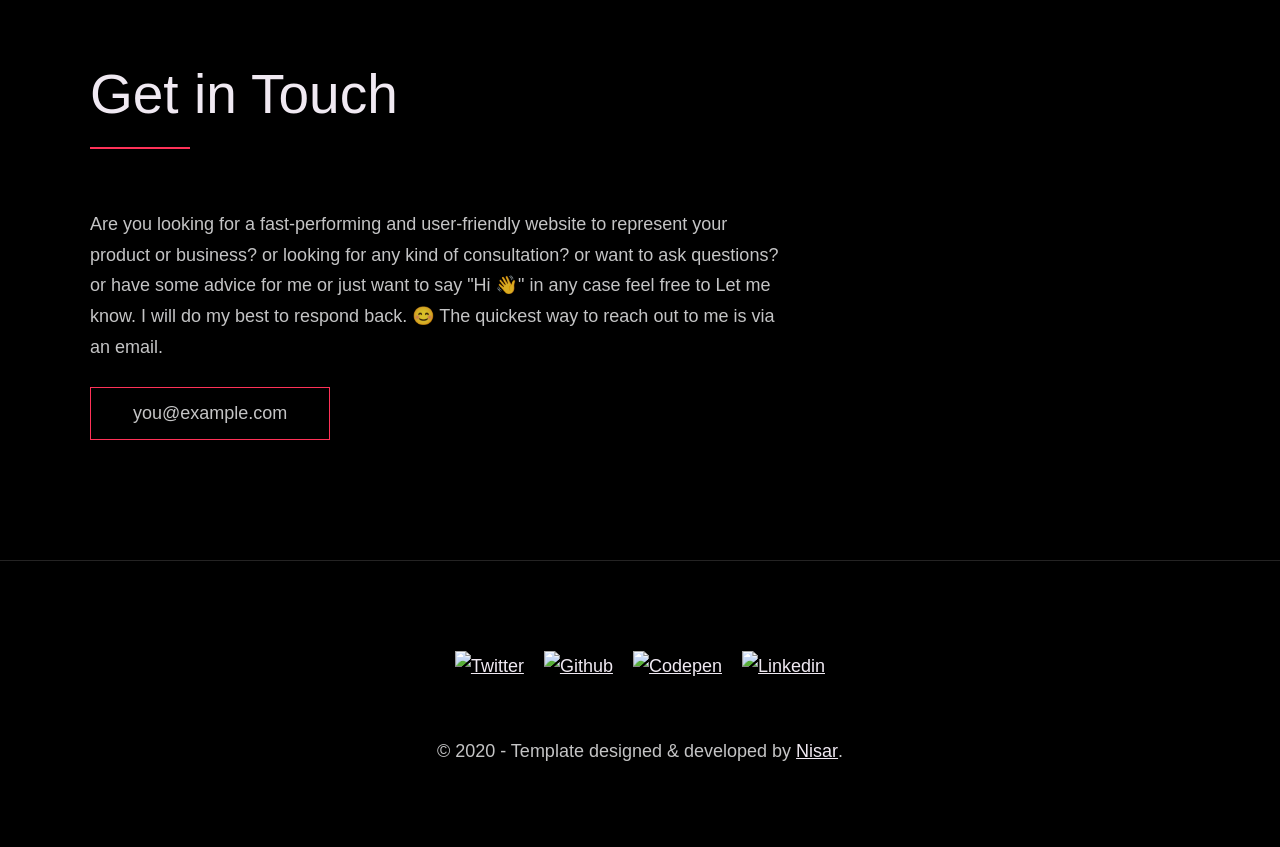
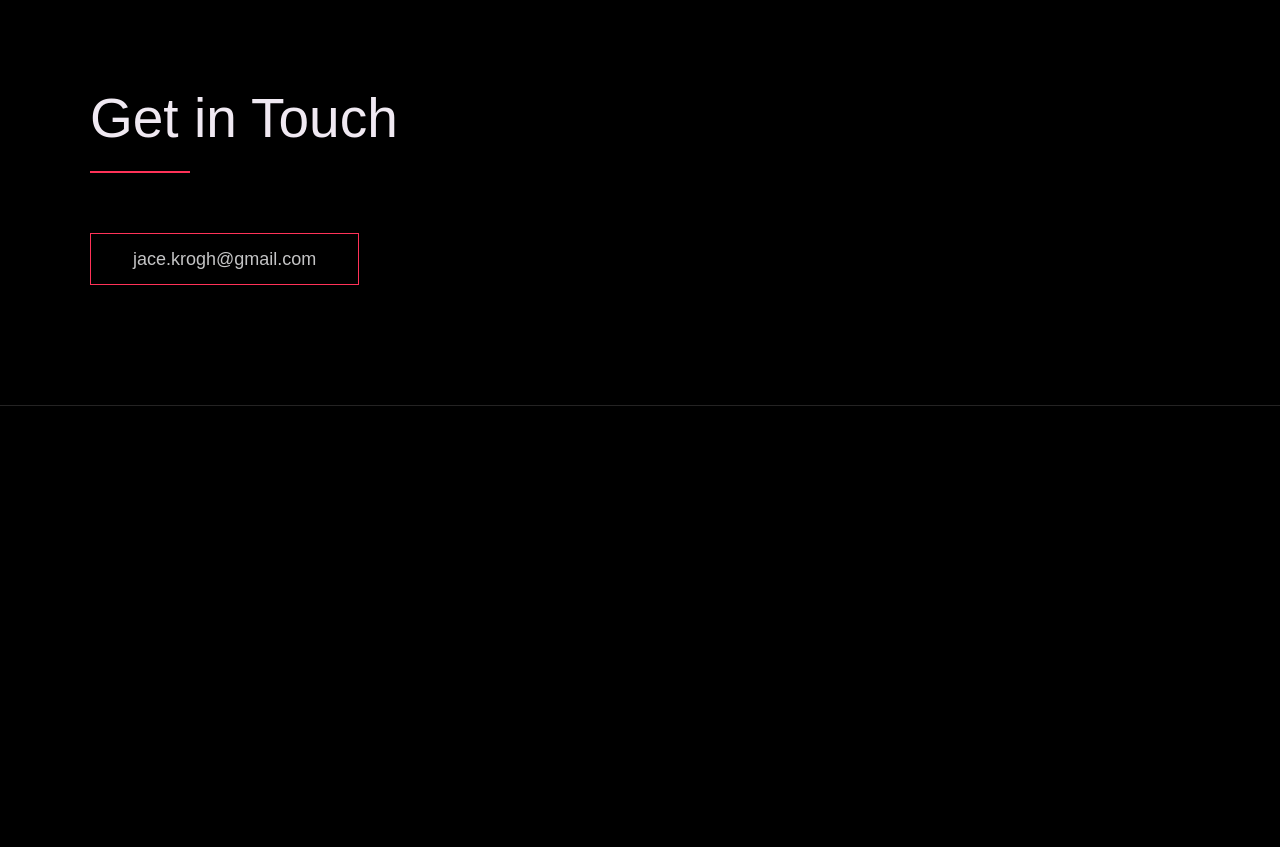
Before and after one commit to jacekrogh/jacekrogh.github.io, a plain HTML site: page index.html in a window 1280 px wide. Shown: the part 3928-4775 px from the top of the page. After the commit the page ends 4334 px from the top, so only its background shows below. Drawn offline with Linux system fonts and the light colour scheme; grey boxes are pictures that could not be loaded; a web font is replaced by a local one.

Commit message:
Headshot and email

```diff
--- a/index.html
+++ b/index.html
@@ -198,7 +198,7 @@
 
           <div class="about__photo-container">
             <!-- Add a nice photo of yourself -->
-            <img class="about__photo" src="./images/syed-ali-hussnain.jpg" alt="" />
+            <img class="about__photo" src="./images/jace_headshot.jpg" alt="" />
           </div>
         </div>
       </div>
@@ -211,60 +211,13 @@
     <div class="row">
       <h2>Get in Touch</h2>
       <div class="contact__info">
-        <p>
-          Are you looking for a fast-performing and user-friendly website to
-          represent your product or business? or looking for any kind of
-          consultation? or want to ask questions? or have some advice for me
-          or just want to say "Hi 👋" in any case feel free to Let me know. I
-          will do my best to respond back. 😊 The quickest way to reach out to
-          me is via an email.
-        </p>
         <!-- Replace the email with yours -->
-        <a href="mailto:you@example.com" class="btn">you@example.com</a>
+        <a href="mailto:jace.krogh@gmail.com" class="btn">jace.krogh@gmail.com</a>
       </div>
     </div>
   </section>
 
   <!-- ***** Footer ***** -->
-
-  <footer role="contentinfo" class="footer">
-    <div class="row">
-      <!-- Update the links to point to your accounts -->
-      <ul class="footer__social-links">
-        <li class="footer__social-link-item">
-          <a href="https://twitter.com/nisarhassan12/" title="Link to Twitter Profile">
-            <img src="./images/twitter.svg" class="footer__social-image" alt="Twitter">
-          </a>
-        </li>
-        <li class="footer__social-link-item">
-          <a href="https://github.com/nisarhassan12/" title="Link to Github Profile">
-            <img src="./images/github.svg" class="footer__social-image" alt="Github">
-          </a>
-        </li>
-        <li class="footer__social-link-item">
-          <a href="https://codepen.io/nisar_hassan" title="Link to Codepen Profile">
-            <img src="./images/codepen.svg" class="footer__social-image" alt="Codepen">
-          </a>
-        </li>
-        <li class="footer__social-link-item">
-          <a href=https://www.linkedin.com/in/nisar-hassan-naqvi-413466199/">
-            <img src="./images/linkedin.svg" title="Link to Linkedin Profile" class="footer__social-image" alt="Linkedin">
-          </a>
-        </li>
-      </ul>
-
-      <!-- If you give me some credit by keeping the below paragraph, will be huge for me 😊 Thanks. -->
-      <p>
-        &copy; 2020 - Template designed & developed by <a href="https://nisar.dev" class="link">Nisar</a>.
-      </p>
-      <div class="footer__github-buttons">
-        <iframe
-          src="https://ghbtns.com/github-btn.html?user=nisarhassan12&repo=portfolio-template&type=watch&count=true"
-          frameborder="0" scrolling="0" width="170" height="20" title="Watch Portfolio Template on GitHub">
-        </iframe>
-      </div>
-    </div>
-  </footer>
 
   <a href="#top" class="back-to-top" title="Back to Top">
     <img src="./images/arrow-up.svg" alt="Back to Top" class="back-to-top__image"/>
```
Also changed, not shown: 1 other file.
